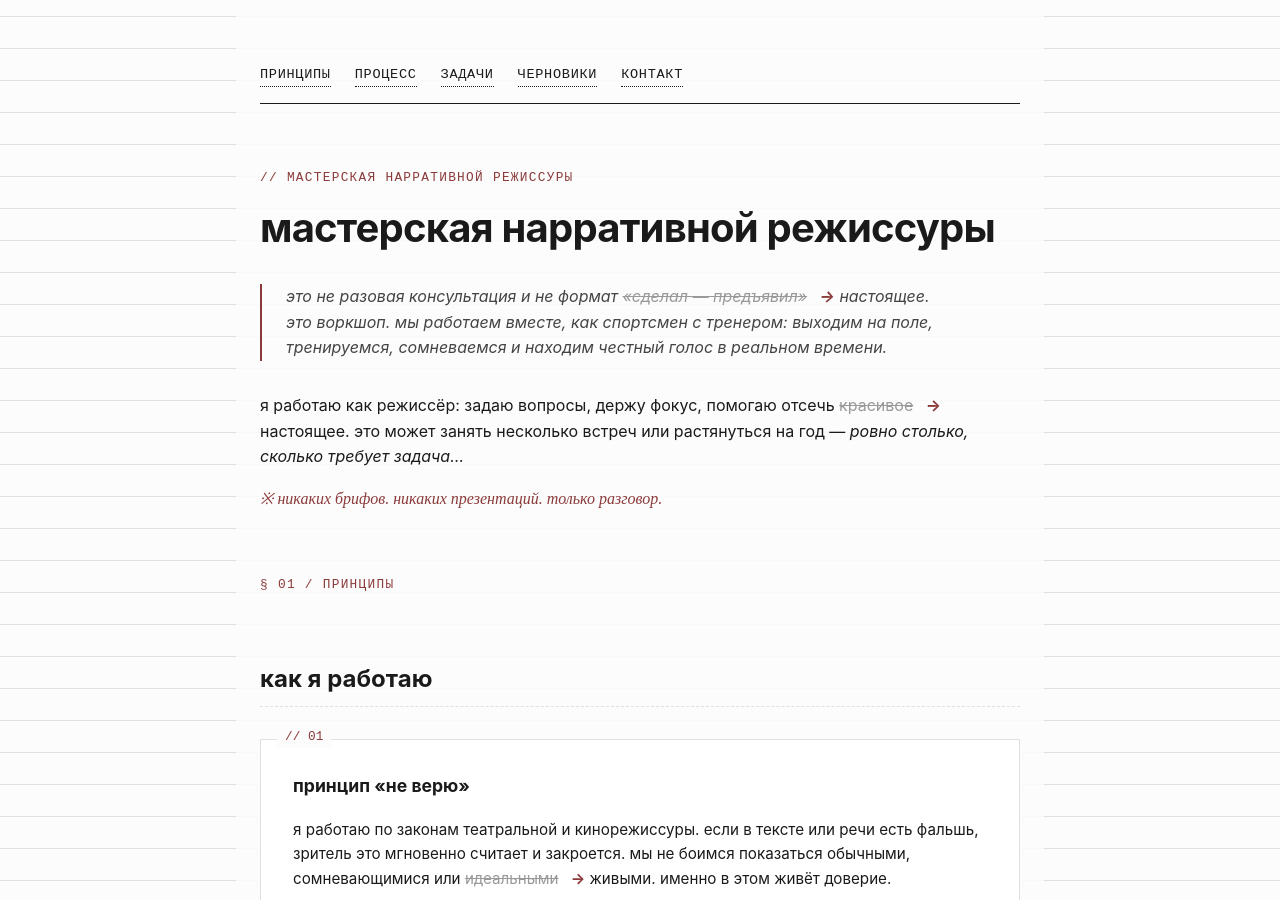
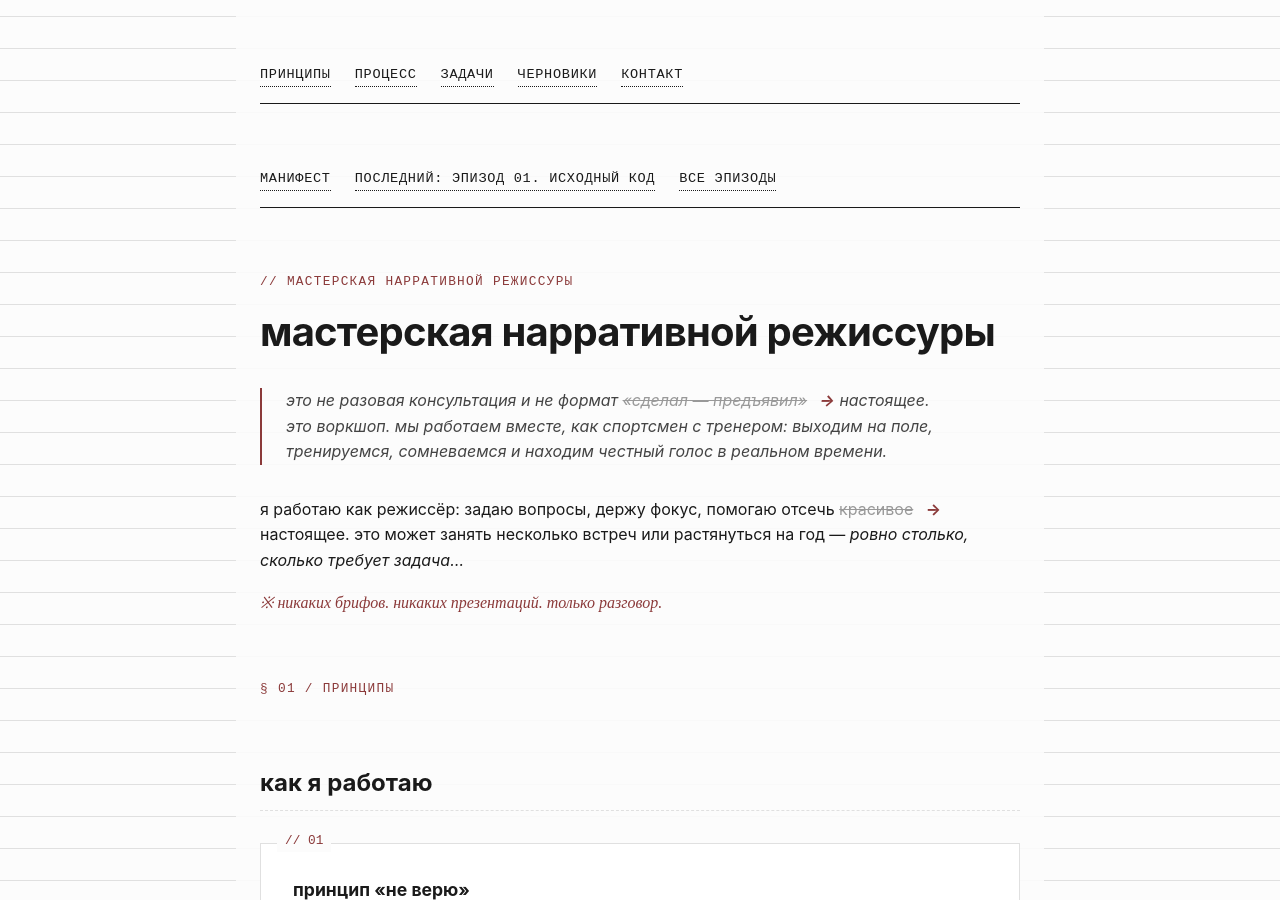
Before and after one commit to avecher/lab, a Jekyll site: the page built from index.md, in a window 1280 px wide and 900 px high. Built offline with Jekyll 4.4.1, drawn with Linux system fonts in a browser that asks for light colours.

Commit message:
Update default.html

```diff
--- a/_layouts/default.html
+++ b/_layouts/default.html
@@ -16,7 +16,14 @@
       <a href="/drafts/">Черновики</a>
       <a href="/contact/">Контакт</a>
     </nav>
-
+<nav>
+  <a href="/">Манифест</a>
+  {% assign latest_post = site.posts.first %}
+  {% if latest_post %}
+    <a href="{{ latest_post.url }}">Последний: {{ latest_post.title }}</a>
+  {% endif %}
+  <a href="/archive/">Все эпизоды</a>
+</nav>
     <!-- ОСНОВНОЙ КОНТЕНТ -->
     <main>
       {{ content }}
```
